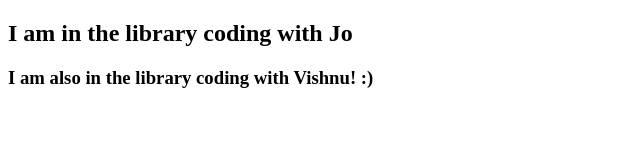
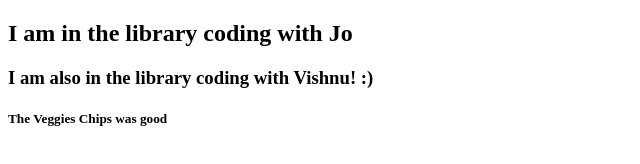
Before and after one commit to vvichuuma/Library, a plain HTML site: page index.html in a window 1280 px wide. Shown: the whole page, without its empty margins (0-640 px from the left). Drawn offline with Linux system fonts and the light colour scheme.

Commit message:
added Chips

```diff
--- a/index.html
+++ b/index.html
@@ -6,5 +6,6 @@
 <body>
  <h2>I am in the library coding with Jo</h2>
  <h3> I am also in the library coding with Vishnu! :)</h3>
+ <h5>The Veggies Chips was good</h5>
 </body>
 </html>
```
